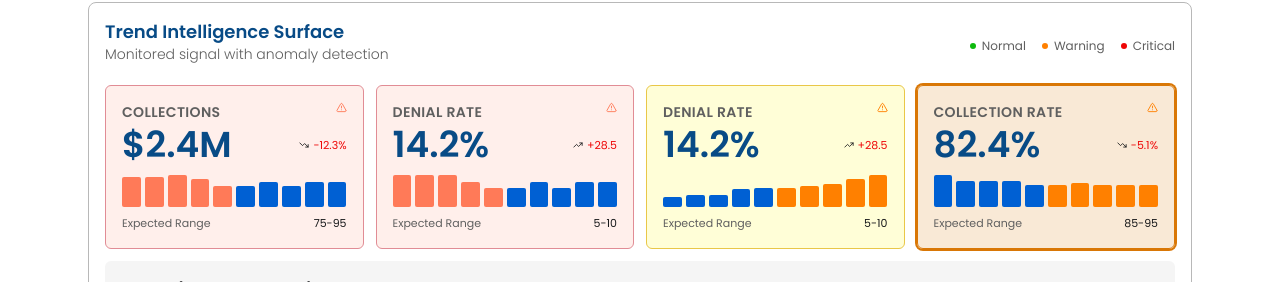
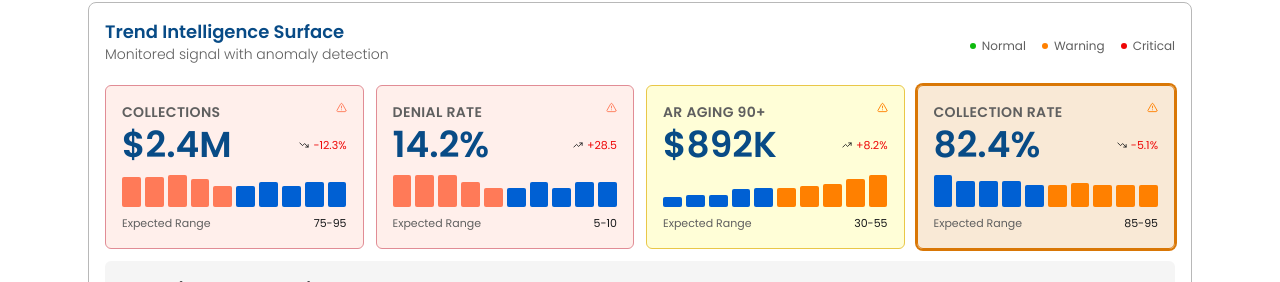
Before and after one commit to zeeshan-asc/intracare-rcm-fe, a React (Vite) app: page /operational-intelligence in a window 1280 px wide. Shown: the part 299-581 px from the top of the page. Built offline with nearby package versions, Linux system fonts and the light colour scheme.

Commit message:
AR Aging

```diff
--- a/src/components/operational-intelligence/TrendIntelligenceSurface.jsx
+++ b/src/components/operational-intelligence/TrendIntelligenceSurface.jsx
@@ -29,12 +29,12 @@ const metrics = [
   },
   {
     id: 3,
-    label: 'DENIAL RATE',
-    value: '14.2%',
-    change: '+28.5',
+    label: 'AR AGING 90+',
+    value: '$892K',
+    change: '+8.2%',
     isNegative: true,
     useTrendUpIcon: true,
-    expectedRange: '5-10',
+    expectedRange: '30-55',
     status: 'warning',
     bars: [6, 7, 7, 10, 11, 11, 12, 13, 16, 18],
     cardTone: 'warning',
```
